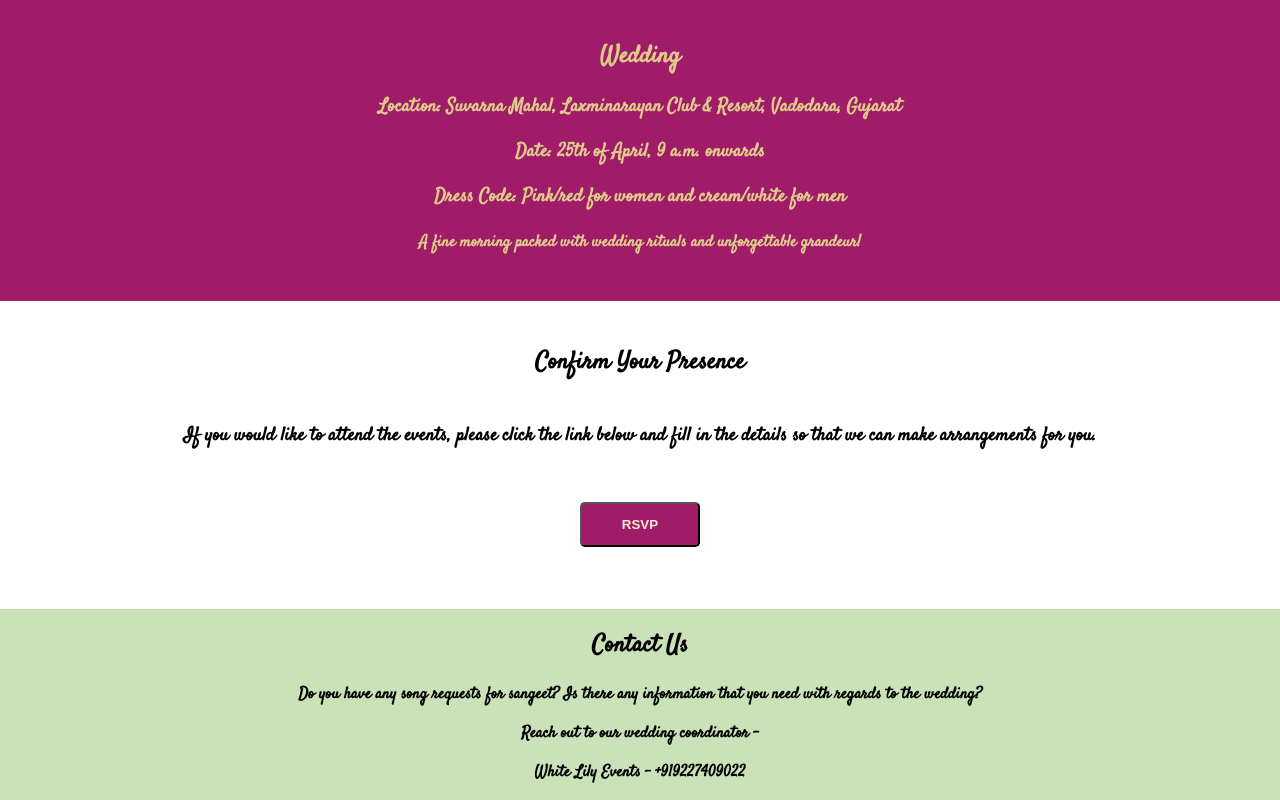
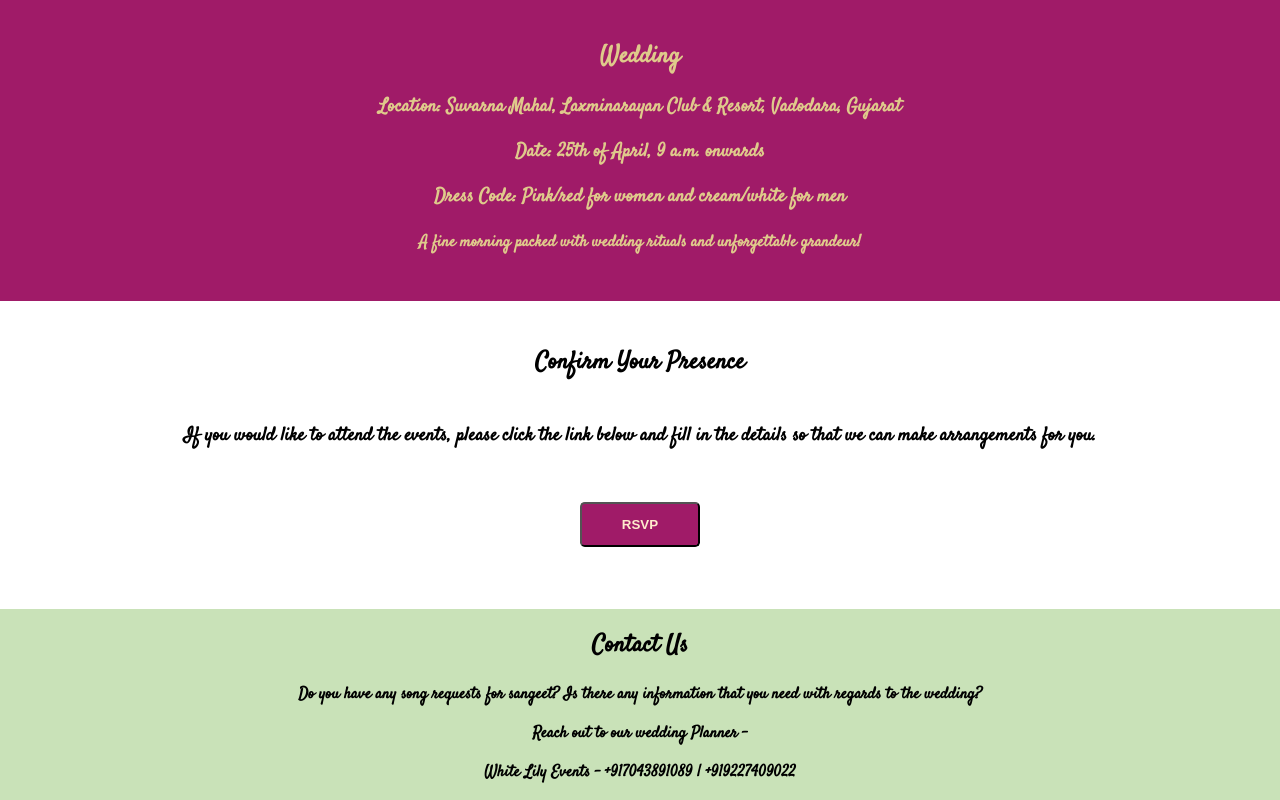
Before and after one commit to itsabhilasha/alro-wedding, a React (Create React App) app: page / in a window 1280 px wide. Shown: the part 1591-2391 px from the top of the page. Built offline with nearby package versions, Linux system fonts and the light colour scheme.

Commit message:
update contactus

```diff
--- a/src/Components/contactus.js
+++ b/src/Components/contactus.js
@@ -12,8 +12,8 @@ function Contactus() {
             Do you have any song requests for sangeet? Is there any information
             that you need with regards to the wedding?
           </p>
-          <p>Reach out to our wedding coordinator - </p>
-          <p>White Lily Events - +919227409022 </p>
+          <p>Reach out to our wedding Planner - </p>
+          <p>White Lily Events - +917043891089 | +919227409022 </p>
         </div>
       </div>
     </>
```
Also changed, not shown: 6 other files (tests, documents, lock files or other folders).
